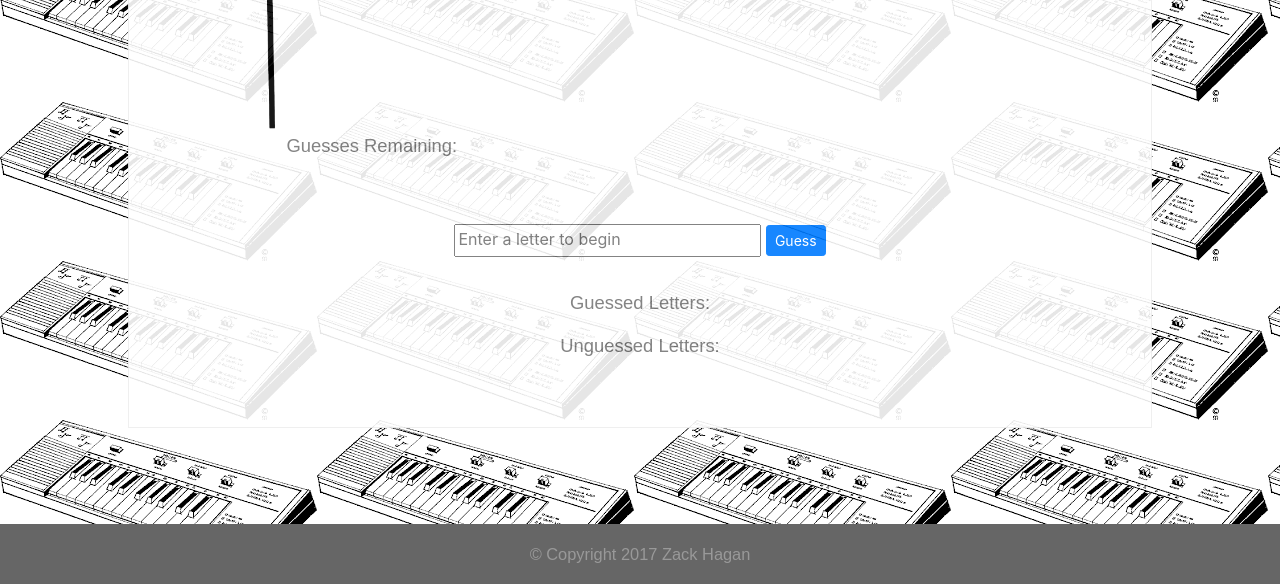
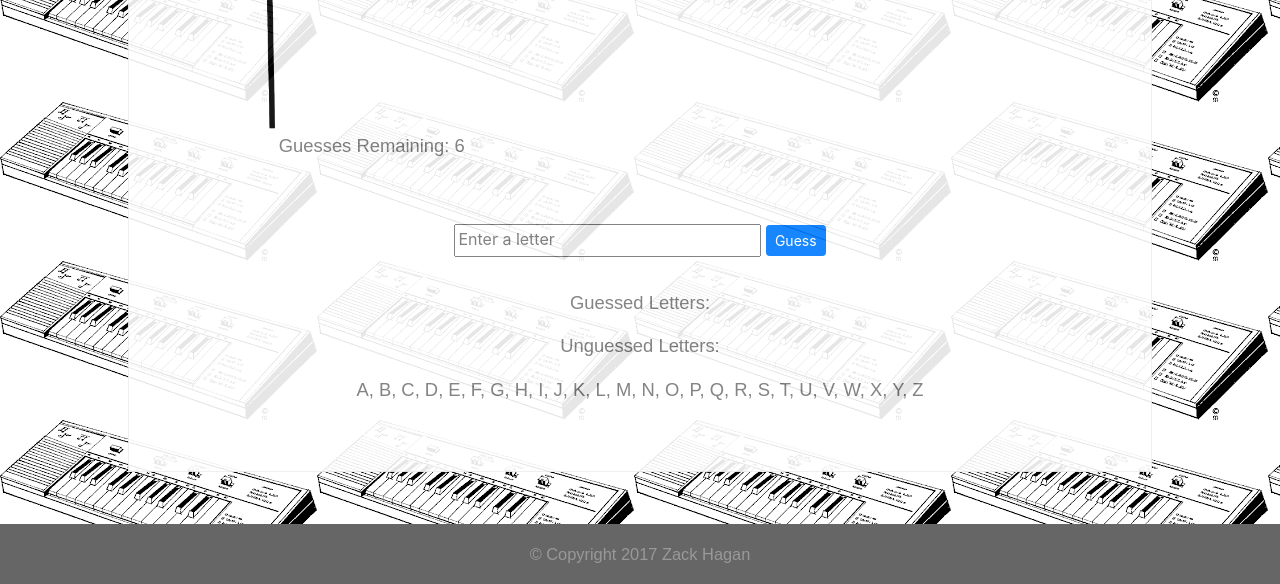
Before and after one commit to zhagan/Hangman, a plain HTML site: page index.html in a window 1280 px wide. Shown: the part 216-800 px from the top of the page. Drawn offline with nearby package versions, Linux system fonts and the light colour scheme.

Commit message:
call newGuess() when game starts

```diff
--- a/assets/game.js
+++ b/assets/game.js
@@ -1,11 +1,11 @@
 // javascript program for hangman
 // Zack Hagan
-// 11/5/17
+
 
 var allPhrases, abc, guessedLet, unguessedLet, attempts, phrase, phraseHidden, textInput, letter;
 
 function setup() {
-    // starting phrase options and alphabet
+    //setup all the arrays and variables
     allPhrases = ['MINI MOOG', 'BUCHLA', 'ARP TWENTY SIX HUNDRED', 'GRANULAR SYNTHESIS', 'AKAI MPC', 'MUTABLE INSTRUMENTS', 'SAMPLERS', 'DRUM MACHINES'];
     abc = ['A', 'B', 'C', 'D', 'E', 'F', 'G', 'H', 'I', 'J', 'K', 'L', 'M', 'N', 'O', 'P', 'Q', 'R', 'S', 'T', 'U', 'V', 'W', 'X', 'Y', 'Z'];
     guessedLet = [];
@@ -16,13 +16,13 @@ function setup() {
     document.getElementById('lose').style.display = 'none';
     document.getElementById('win').style.display = 'none';
     document.getElementById('input').style.display = 'block';
-    // console.log('setupExecuted');
+
 }
 
 setup();
 //select a random phrase from allPhrases
 phrase = allPhrases[Math.floor(Math.random()*(allPhrases.length))];
-// console.log(phrase);
+
 
 //hide unguessed letters in phraseHidden
 phraseHidden = hide(phrase);
@@ -38,9 +38,6 @@ function hide(x) {
     // console.log('hideExecuted');
     return x;
 }
-// console.log(phraseHidden);
-
-
 
 //refresh HTML
 function refreshDisp() {
@@ -84,15 +81,11 @@ function newGuess() {
            // console.log(phraseHidden);
         }
         // console.log(attempts);
-    } else {
-        // console.log('notNewGuess');
-        // console.log(attempts);
     }
     //clear letter from HTML form
     document.getElementById('newLetter').value = '';
     //refresh HTML displayed variables
     refreshDisp();
-    // console.log('newGuessExecuted')
     checkWin();
 }
 
@@ -110,3 +103,5 @@ function checkWin() {
         audio.play();
     }
 }
+
+newGuess(); //start this game by calling an empty guess
--- a/index.html
+++ b/index.html
@@ -40,7 +40,7 @@
             <div id="input" class="col-12 float-left mt-3 text-center">
               <form class="form-inlinetext-centered pt-3 pb-3" action="#" onSubmit="newGuess();return false">
                 <label class="sr-only" for="newGuessForm"></label>
-                <input class="pb-1" id="newLetter" type="text" placeholder="Enter a letter to begin" size="25" pattern="[A-Za-z]{1}" onkeyup="validateLetter();" autocomplete="off">
+                <input class="pb-1" id="newLetter" type="text" placeholder="Enter a letter" size="25" pattern="[A-Za-z]{1}" onkeyup="validateLetter();" autocomplete="off">
                 <button class="btn btn-primary btn-sm" type="submit">Guess</button>
               </form>
             </div>
```
